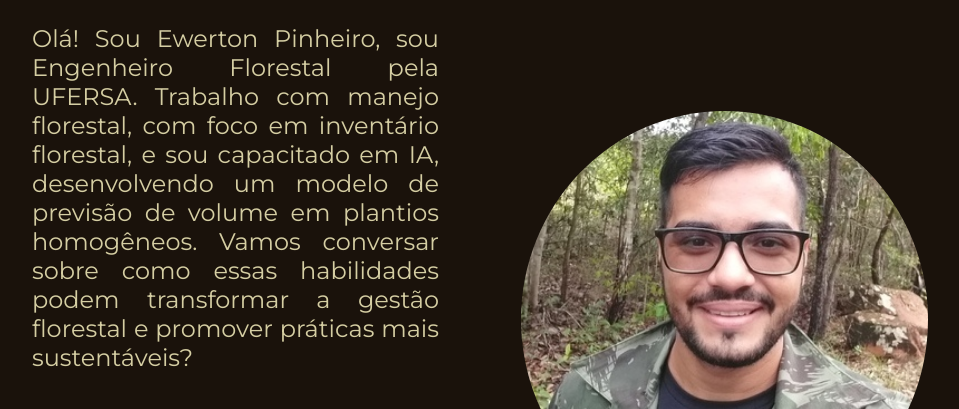
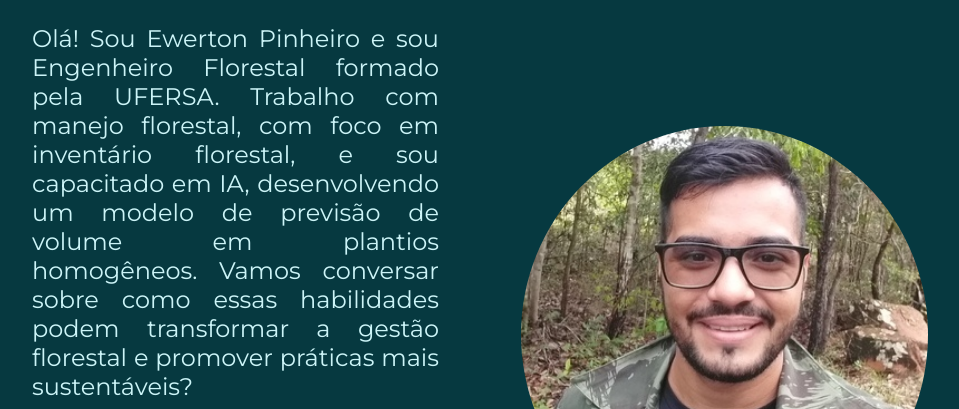
Before and after one commit to Ewerton-Florestal/porftolioflorestal, a plain HTML site: page index.html in a window 1280 px wide. Shown: the part 321-730 px from the top of the page, without its empty margins (160-1119 px from the left). Drawn offline with nearby package versions, Linux system fonts and the light colour scheme; some icons are missing.

Commit message:
Mudança cores e texto

```diff
--- a/index.html
+++ b/index.html
@@ -36,7 +36,7 @@
             <!-- Título da seção de apresentação -->
             <h1 class="apresentacao__conteudo__titulo">Inove no Manejo Florestal com Expertise em <strong class="titulo-destaque">IA e Inventário Florestal!</strong></h1>
             <!-- Parágrafo de introdução -->
-            <p class="apresentacao__conteudo__paragrafo">Olá! Sou Ewerton Pinheiro, sou Engenheiro Florestal pela UFERSA. Trabalho com manejo florestal, com foco em inventário florestal, e sou capacitado em IA, desenvolvendo um modelo de previsão de volume em plantios homogêneos. Vamos conversar sobre como essas habilidades podem transformar a gestão florestal e promover práticas mais sustentáveis?</p>
+            <p class="apresentacao__conteudo__paragrafo">Olá! Sou Ewerton Pinheiro e sou Engenheiro Florestal formado pela UFERSA. Trabalho com manejo florestal, com foco em inventário florestal, e sou capacitado em IA, desenvolvendo um modelo de previsão de volume em plantios homogêneos. Vamos conversar sobre como essas habilidades podem transformar a gestão florestal e promover práticas mais sustentáveis?</p>
             <!-- Divisão para links de redes sociais -->
             <div class="apresentacao__links">
                 <!-- Subtítulo para a seção de links -->
--- a/styles/style.css
+++ b/styles/style.css
@@ -6,10 +6,10 @@
 
 /* Definição de variáveis CSS para cores e fontes, facilitando a manutenção */
 :root {
-    --cor-primaria: #1A120B; /* Cor de fundo principal */
-    --cor-secundaria: #D5CEA3; /* Cor principal do texto */
-    --cor-terciaria: #E5E5CB; /* Cor secundária do texto e links */
-    --cor-hover: #3C2A21; /* Cor para hover em links e botões */
+    --cor-primaria: #063940; /* Cor de fundo principal */
+    --cor-secundaria: #ccf4f7; /* Cor principal do texto */
+    --cor-terciaria: #ece1c3; /* Cor secundária do texto e links */
+    --cor-hover: #195e63; /* Cor para hover em links e botões */
 
     --fonte-primaria: "Krona One", sans-serif; /* Fonte principal para títulos */
     --fonte-secundaria: "Montserrat", sans-serif; /* Fonte secundária para texto */
```
